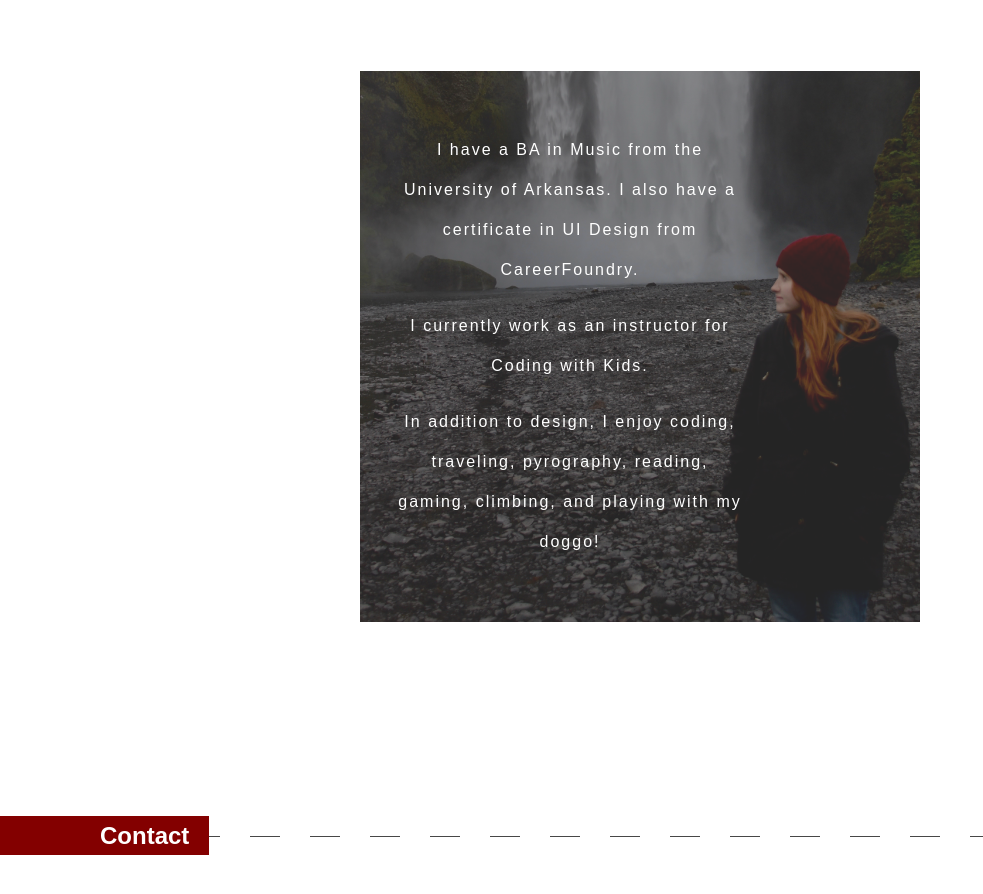
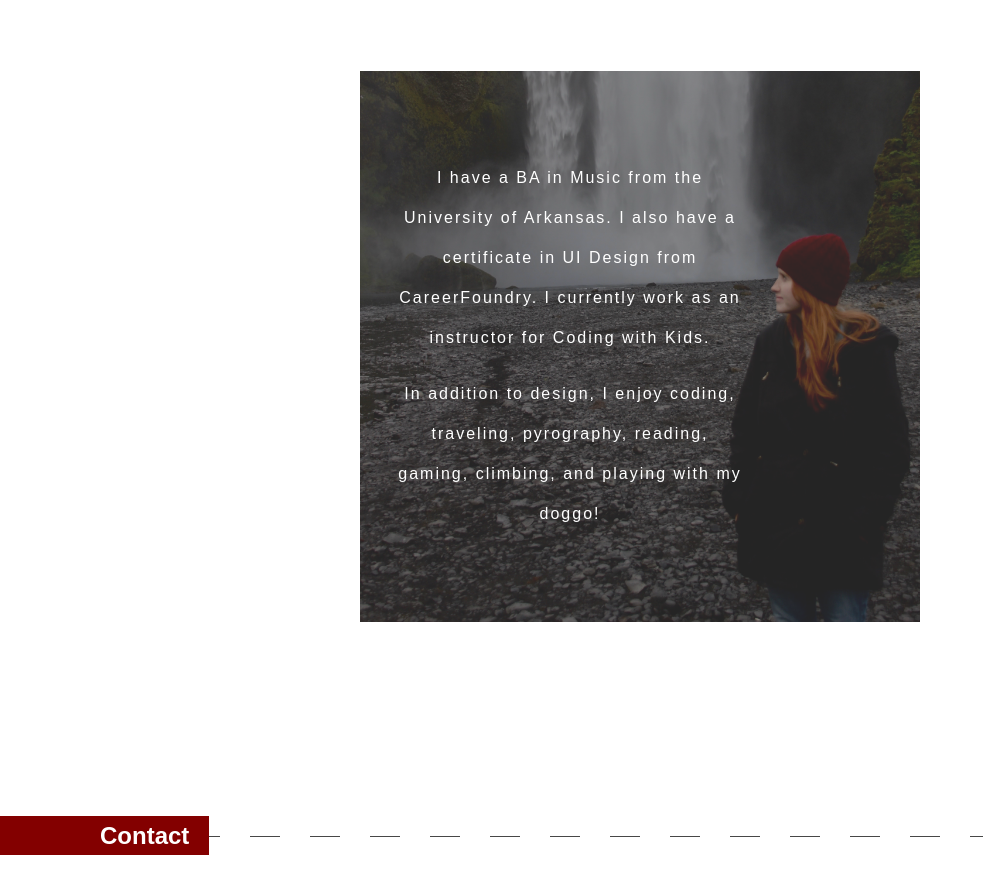
Before and after one commit to rachelcwk/portfoliowebsite, a plain HTML site: page portfolio website/index.html in a window 1280 px wide. Shown: the part 1700-2594 px from the top of the page, without its empty margins (0-983 px from the left). Drawn offline with Linux system fonts and the light colour scheme.

Commit message:
Update index.html

```diff
--- a/portfolio website/index.html
+++ b/portfolio website/index.html
@@ -67,9 +67,8 @@
     <div class="about-me-content">
       <img class="picture" src="img/background-image.png">
       <div class="text">
-        <p class="p1" style="color: white;">I have a BA in Music from the University of Arkansas. I also have a certificate in UI Design from CareerFoundry.</p>
-        <p class="p2" style="color: white;">I currently work as an instructor for Coding with Kids.</p>
-        <p class="p3" style="color: white;">In addition to design, I enjoy coding, traveling, pyrography, reading, gaming, climbing, and playing with my doggo!</p>
+        <p class="p1" style="color: white;">I have a BA in Music from the University of Arkansas. I also have a certificate in UI Design from CareerFoundry. I currently work as an instructor for Coding with Kids.</p>
+        <p class="p2" style="color: white;">In addition to design, I enjoy coding, traveling, pyrography, reading, gaming, climbing, and playing with my doggo!</p>
       </div>
     </div>
     <div class="contact-title" id="contact">
```
